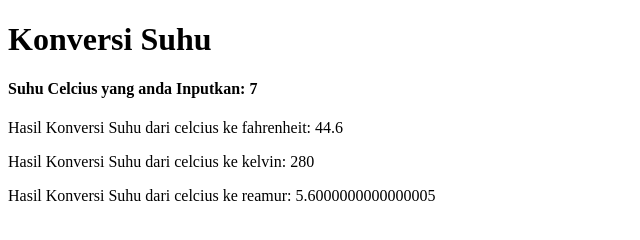
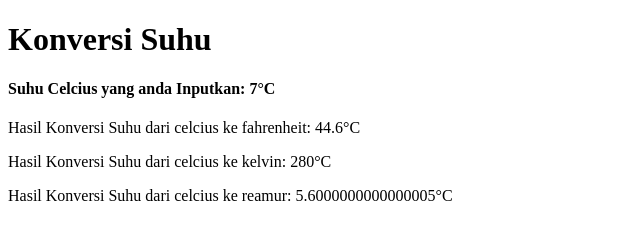
Before and after one commit to VsalCode/fgo24-dom-basic, a website: page index.html in a window 1280 px wide. Shown: the full height of the page, 0-640 px from the left. Drawn offline with Linux system fonts and the light colour scheme.

Commit message:
feat: add escape string

```diff
--- a/index.html
+++ b/index.html
@@ -7,10 +7,10 @@
 </head>
 <body>
   <h1>Konversi Suhu</h1>
-  <h4>Suhu Celcius yang anda Inputkan: <span>7</span></h4>
-  <p>Hasil Konversi Suhu dari celcius ke fahrenheit: <span>Hasil</span></p>
-  <p>Hasil Konversi Suhu dari celcius ke kelvin: <span>Hasil</span></p>
-  <p>Hasil Konversi Suhu dari celcius ke reamur: <span>Hasil</span></p>
+  <h4>Suhu Celcius yang anda Inputkan: <span>7</span>&deg;C</h4>
+  <p>Hasil Konversi Suhu dari celcius ke fahrenheit: <span>Hasil</span>&deg;C</p>
+  <p>Hasil Konversi Suhu dari celcius ke kelvin: <span>Hasil</span>&deg;C</p>
+  <p>Hasil Konversi Suhu dari celcius ke reamur: <span>Hasil</span>&deg;C</p>
   <script>
     const input = document.querySelector('h4 > span').textContent
     const c = parseInt(input)
```
Also changed, not shown: image.png.
